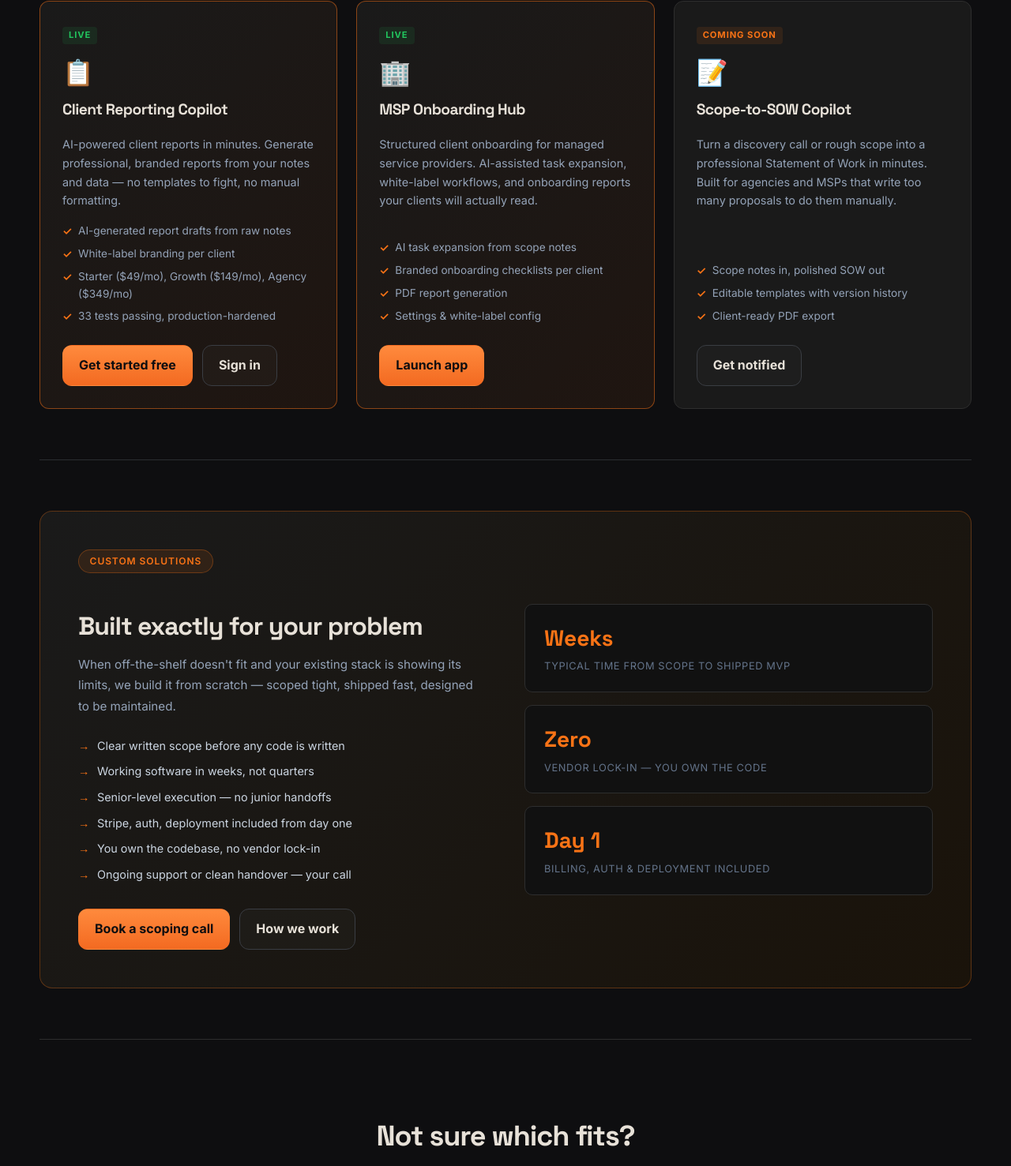
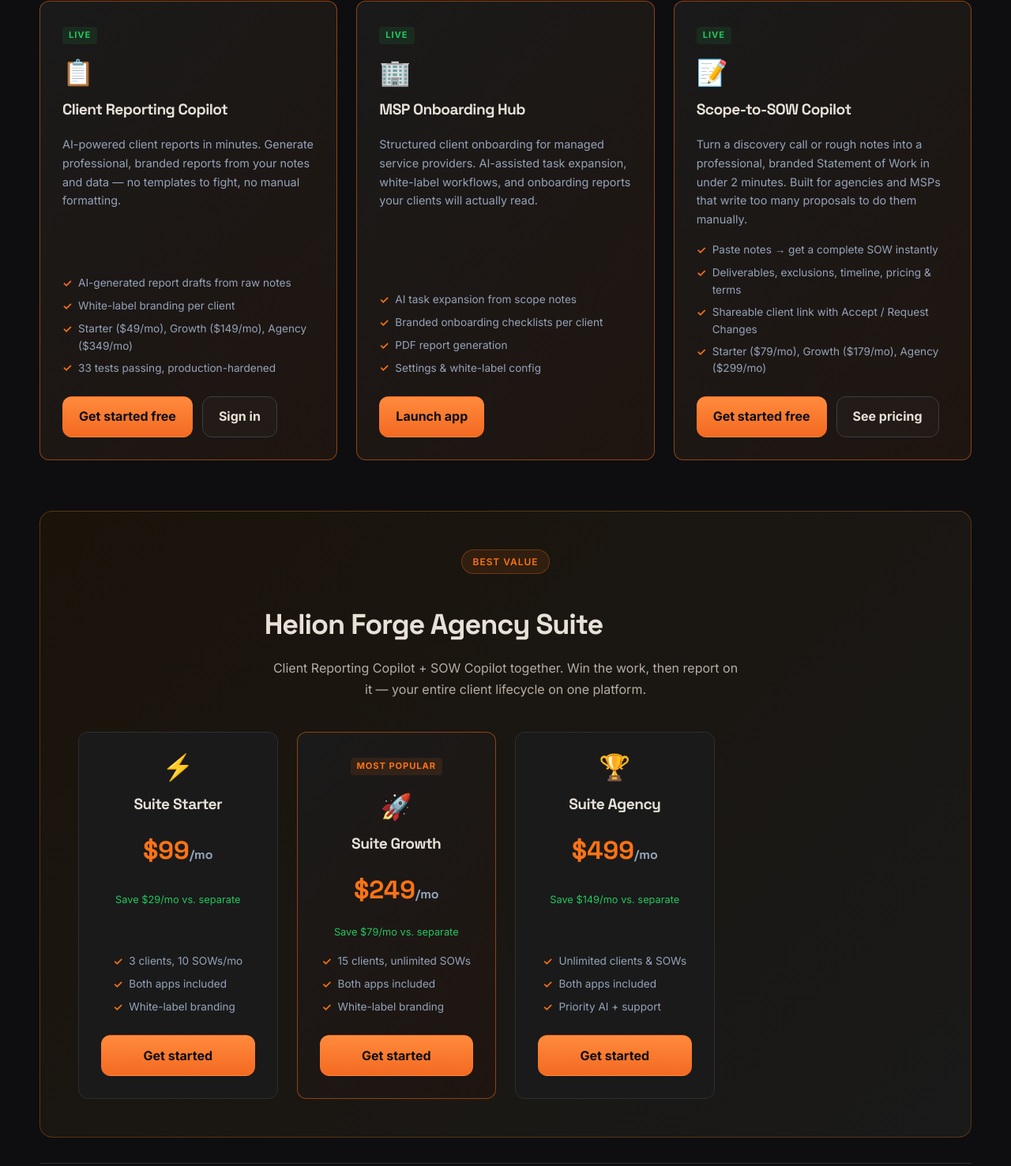
Before and after one commit to helion-industries/helionforge-site, a plain HTML site: page products.html in a window 1280 px wide. Shown: the part 1761-3238 px from the top of the page at 79% size. Drawn offline with Linux system fonts and the light colour scheme.

Commit message:
feat: update products page — SOW Copilot live, Agency Suite bundle section

```diff
--- a/products.html
+++ b/products.html
@@ -452,25 +452,78 @@
               </div>
             </div>
 
-            <!-- Coming soon placeholder -->
-            <div class="product-card">
+            <!-- SOW Copilot -->
+            <div class="product-card featured">
               <div>
-                <span class="product-tag">Coming Soon</span>
+                <span class="product-tag live">Live</span>
               </div>
               <div class="product-icon">📝</div>
               <h3>Scope-to-SOW Copilot</h3>
               <p>
-                Turn a discovery call or rough scope into a professional Statement of Work in minutes.
-                Built for agencies and MSPs that write too many proposals to do them manually.
+                Turn a discovery call or rough notes into a professional, branded Statement of Work
+                in under 2 minutes. Built for agencies and MSPs that write too many proposals to do them manually.
               </p>
               <ul class="product-features">
-                <li>Scope notes in, polished SOW out</li>
-                <li>Editable templates with version history</li>
-                <li>Client-ready PDF export</li>
+                <li>Paste notes → get a complete SOW instantly</li>
+                <li>Deliverables, exclusions, timeline, pricing &amp; terms</li>
+                <li>Shareable client link with Accept / Request Changes</li>
+                <li>Starter ($79/mo), Growth ($179/mo), Agency ($299/mo)</li>
               </ul>
               <div class="product-actions">
-                <a class="button button-secondary" href="/#contact">Get notified</a>
+                <a class="button button-primary" href="https://sow.helionforge.com">Get started free</a>
+                <a class="button button-secondary" href="https://sow.helionforge.com/pricing.html">See pricing</a>
               </div>
+            </div>
+          </div>
+        </section>
+
+        <!-- AGENCY SUITE BUNDLE -->
+        <section class="products-section container" id="bundle" style="background: linear-gradient(135deg, #1a130a 0%, #1a1a1a 100%); border-radius: 16px; padding: 3rem; border: 1px solid rgba(249,115,22,0.3); margin-bottom: 2rem;">
+          <div style="text-align: center; margin-bottom: 2.5rem;">
+            <span class="section-label">Best Value</span>
+            <h2 class="section-heading" style="margin-top: 1rem;">Helion Forge Agency Suite</h2>
+            <p class="section-subheading" style="margin: 0 auto;">
+              Client Reporting Copilot + SOW Copilot together. Win the work, then report on it —
+              your entire client lifecycle on one platform.
+            </p>
+          </div>
+          <div class="product-grid" style="grid-template-columns: repeat(auto-fill, minmax(220px, 1fr));">
+            <div class="product-card" style="text-align: center; align-items: center;">
+              <div class="product-icon">&#9889;</div>
+              <h3>Suite Starter</h3>
+              <p style="font-size: 2rem; font-weight: 800; color: #F97316; font-family: 'Space Grotesk', sans-serif; margin: 0;">$99<span style="font-size: 1rem; color: #94a3b8;">/mo</span></p>
+              <p style="font-size: 0.8rem; color: #22c55e;">Save $29/mo vs. separate</p>
+              <ul class="product-features">
+                <li>3 clients, 10 SOWs/mo</li>
+                <li>Both apps included</li>
+                <li>White-label branding</li>
+              </ul>
+              <a class="button button-primary" href="https://app.helionforge.com/pricing.html" style="width: 100%; text-align: center; margin-top: 0.5rem;">Get started</a>
+            </div>
+            <div class="product-card featured" style="text-align: center; align-items: center;">
+              <div style="margin-bottom: 0.25rem;"><span class="product-tag">Most Popular</span></div>
+              <div class="product-icon">&#128640;</div>
+              <h3>Suite Growth</h3>
+              <p style="font-size: 2rem; font-weight: 800; color: #F97316; font-family: 'Space Grotesk', sans-serif; margin: 0;">$249<span style="font-size: 1rem; color: #94a3b8;">/mo</span></p>
+              <p style="font-size: 0.8rem; color: #22c55e;">Save $79/mo vs. separate</p>
+              <ul class="product-features">
+                <li>15 clients, unlimited SOWs</li>
+                <li>Both apps included</li>
+                <li>White-label branding</li>
+              </ul>
+              <a class="button button-primary" href="https://app.helionforge.com/pricing.html" style="width: 100%; text-align: center; margin-top: 0.5rem;">Get started</a>
+            </div>
+            <div class="product-card" style="text-align: center; align-items: center;">
+              <div class="product-icon">&#127942;</div>
+              <h3>Suite Agency</h3>
+              <p style="font-size: 2rem; font-weight: 800; color: #F97316; font-family: 'Space Grotesk', sans-serif; margin: 0;">$499<span style="font-size: 1rem; color: #94a3b8;">/mo</span></p>
+              <p style="font-size: 0.8rem; color: #22c55e;">Save $149/mo vs. separate</p>
+              <ul class="product-features">
+                <li>Unlimited clients &amp; SOWs</li>
+                <li>Both apps included</li>
+                <li>Priority AI + support</li>
+              </ul>
+              <a class="button button-primary" href="https://app.helionforge.com/pricing.html" style="width: 100%; text-align: center; margin-top: 0.5rem;">Get started</a>
             </div>
           </div>
         </section>
@@ -533,6 +586,7 @@
           <a href="/#contact" style="color: #94a3b8; font-size: 0.85rem; text-decoration: none;">Contact</a>
           <a href="https://app.helionforge.com" style="color: #94a3b8; font-size: 0.85rem; text-decoration: none;">Client Reporting</a>
           <a href="https://msp.helionforge.com" style="color: #94a3b8; font-size: 0.85rem; text-decoration: none;">MSP Hub</a>
+          <a href="https://sow.helionforge.com" style="color: #94a3b8; font-size: 0.85rem; text-decoration: none;">SOW Copilot</a>
         </nav>
       </section>
     </div>
```
